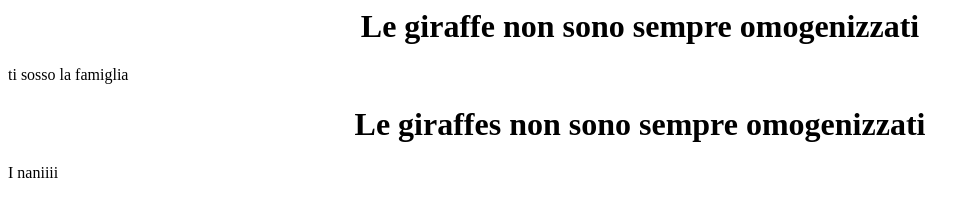
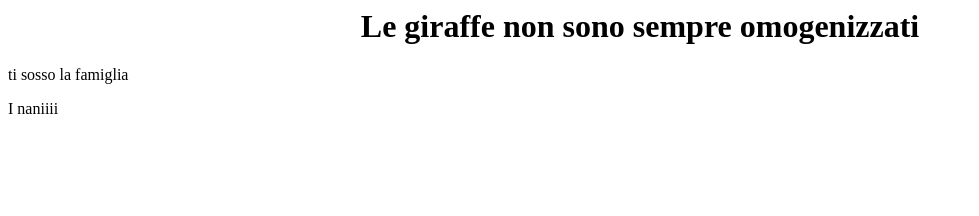
Before and after one commit to Zanzi97XX/test, a plain HTML site: page index.html in a window 1280 px wide. Shown: the whole page, without its empty margins (0-979 px from the left). Drawn offline with Linux system fonts and the light colour scheme.

Commit message:
sistemato merge

```diff
--- a/index.html
+++ b/index.html
@@ -7,7 +7,7 @@
 		<h1 align="center">Le giraffe non sono sempre omogenizzati</h1>
 		<p> ti sosso la famiglia</p>
 
-		<h1 align="center">Le giraffes non sono sempre omogenizzati</h1>
+
 		<p>I naniiii</p>
 	</body>
 </html>
```
